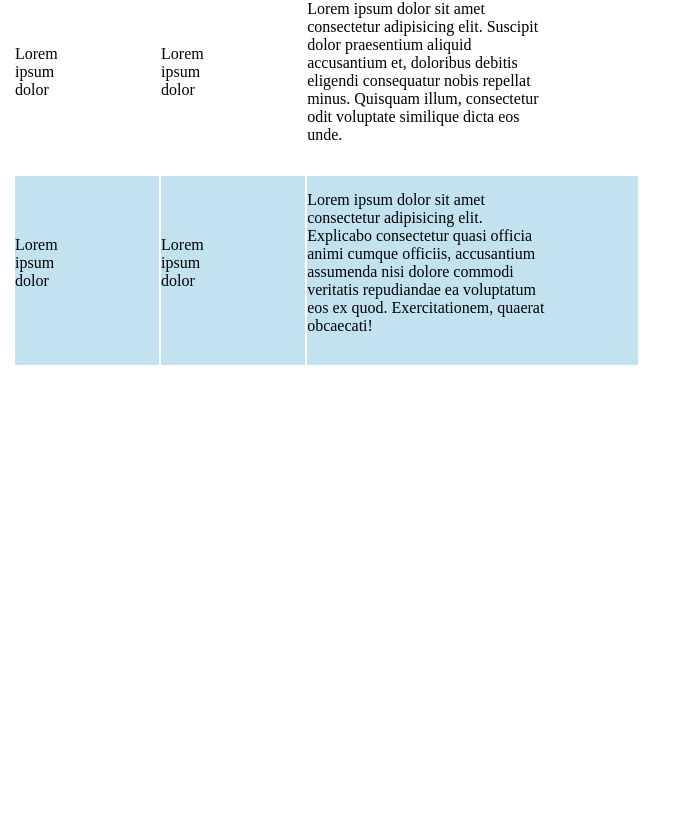
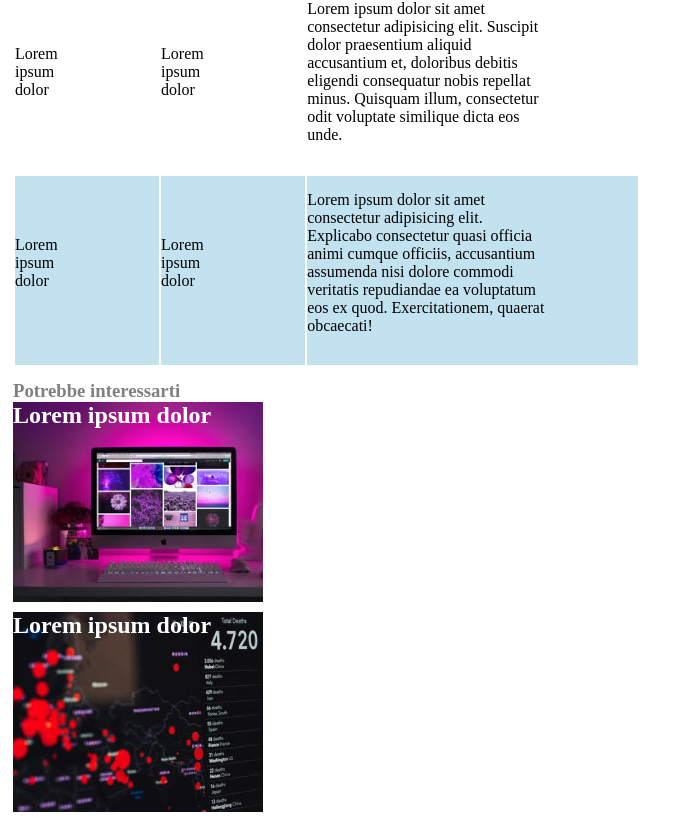
Before and after one commit to Trotteriniku/html-css-booleaner, a plain HTML site: page index.html in a window 1280 px wide. Shown: the part 1129-1954 px from the top of the page, without its empty margins (0-688 px from the left). Before the commit the page ends 1509 px from the top, so only its background shows below. Drawn offline with Linux system fonts and the light colour scheme.

Commit message:
related images

```diff
--- a/css/style.css
+++ b/css/style.css
@@ -83,3 +83,21 @@ table{
     padding-top: 15px;
 }
 /*TABELLA*/
+
+/*CORRELATI*/
+aside h3{
+    color: gray;
+}
+
+aside h2{
+    color: white;
+    background-image: url(../img/monitor.jpg);
+    width: 250px;
+    height: 200px;
+}
+
+#aside-h2{
+    margin-top: 10px;
+    background-image: url(../img/graph.jpg);
+}
+/*CORRELATI*/
--- a/index.html
+++ b/index.html
@@ -79,9 +79,13 @@
         <!--TABELLA-->
 
     </main>
+    <!--CORRELLATI-->
+    <aside class="margin">
+       <h3>Potrebbe interessarti</h3>
+       <h2>Lorem ipsum dolor</h2>
+       <h2 id="aside-h2">Lorem ipsum dolor</h2>
+    </aside>
+    <!--CORRELLATI-->
 
-    <aside>
-
-    </aside>
 </body>
 </html>
```
